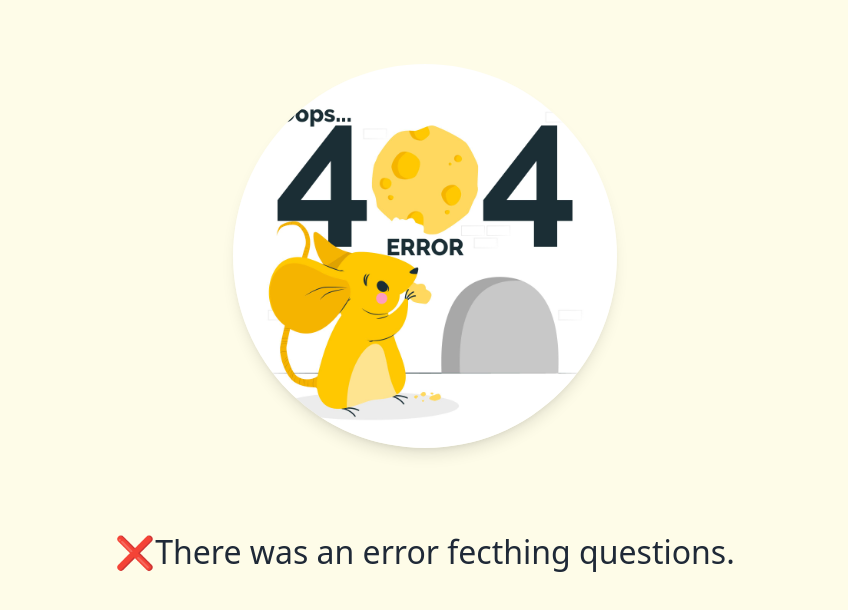
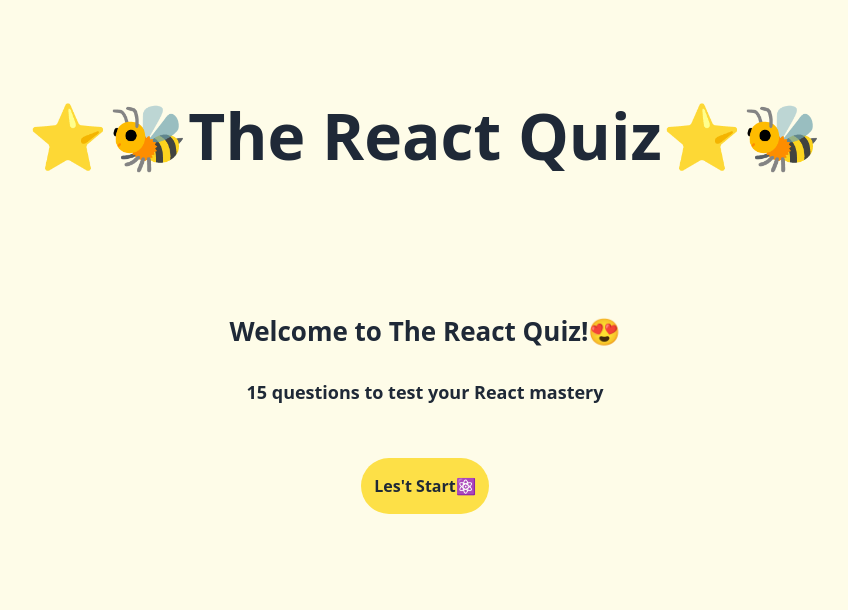
Before and after one commit to roshana01/Quiz-web, a React app: page / in a window 1280 px wide. Shown: the top 610 px of the page, without its empty margins (215-1063 px from the left). Built offline with nearby package versions, Linux system fonts and the light colour scheme; data requests are answered from the project's data file; the HTML template or start-up script is replaced by a standard one.

Commit message:
add function useReduser and setting to components loading error and start

```diff
--- a/src/components/App.jsx
+++ b/src/components/App.jsx
@@ -1,17 +1,69 @@
-import React from "react";
+import React, { useEffect, useReducer } from "react";
 import Loading from "./Loading";
 import StartScreen from "./StartScreen";
 import Quiestion from "./Quiestion";
 import Error from "./Error";
 
+const initialState = {
+  quiestions: [],
+  //
+  status: "loading",
+};
+
+const reducer = (state, action) => {
+  switch (action.type) {
+    case "getData":
+      return { ...state, quiestions: action.payload, status: "ready" };
+
+    case "erorrFild":
+      return { ...state, status: "error" };
+    case "start":
+      return { ...state, status: "active" };
+    default:
+      break;
+  }
+};
+
 export default function App() {
+  const [state, dispatch] = useReducer(reducer, initialState);
+  const { quiestions, status } = state;
+  const lengthQusetin = quiestions.length;
+
+  useEffect(() => {
+    (async () => {
+      try {
+        const res = await fetch("http://localhost:8000/questions");
+        const data = await res.json();
+
+        dispatch({ type: "getData", payload: data });
+      } catch (error) {
+        dispatch({ type: "erorrFild" });
+      }
+    })();
+  }, []);
+
+
   return (
     <>
       <div className="contanier w-[100%] h-[100vh] bg-yellow-50  flex flex-col">
+        {status === "loading" ? (
+          <Loading />
+        ) : status === "error" ? (
+          <Error />
+        ) : status === "ready" ? (
+          <StartScreen
+            dispatch={dispatch}
+            lengthQusetin={lengthQusetin}
+          />
+        ) : status === "active" ? (
+          <Quiestion />
+        ) : (
+          ""
+        )}
         {/* <Loading /> */}
         {/* <StartScreen /> */}
         {/* <Quiestion/> */}
-        <Error />
+        {/* <Error /> */}
       </div>
     </>
   );
```
